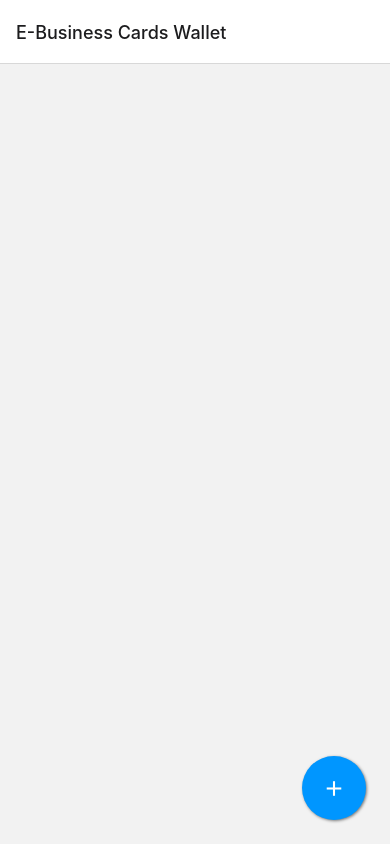
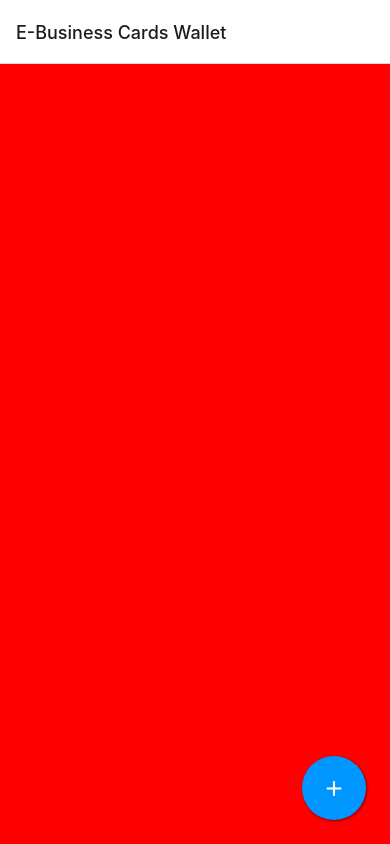
Before and after one commit to johnameen5/e_business_cards_wallet_react_native_cli, a React Native app: screen /Card in a window 390 px wide. Built offline with nearby package versions, Linux system fonts and the light colour scheme; what react-native-nfc-manager would draw is missing.

Commit message:
added flat list for cards

```diff
--- a/src/Controllers/FabController.js
+++ b/src/Controllers/FabController.js
@@ -23,6 +23,7 @@ import {
 import NetInfo from '@react-native-community/netinfo';
 import {BusinessCard} from '../Models/BusinessCard';
 import {getFromStorage, saveInStorage} from '../Services/AsnycStorageService';
+import { BUSINESS_CARDS_KEY } from "../Values/Strings";
 
 let Url = require('url');
 
@@ -175,15 +176,15 @@ function handleBusinessCardExceptions(exception) {
 }
 
 async function saveBusinessCard(businessCard) {
-  let businessCards = JSON.parse(await getFromStorage('business_cards'));
+  let businessCards = JSON.parse(await getFromStorage(BUSINESS_CARDS_KEY));
   businessCards = businessCards ?? [];
   businessCards.push(businessCard);
   console.log(businessCards);
-  await saveInStorage('business_cards', JSON.stringify(businessCards));
+  await saveInStorage(BUSINESS_CARDS_KEY, JSON.stringify(businessCards));
 }
 
 async function checkIfBusinessCardExists(businessCard) {
-  let businessCards = JSON.parse(await getFromStorage('business_cards'));
+  let businessCards = JSON.parse(await getFromStorage(BUSINESS_CARDS_KEY));
   if (!businessCards) {
     return;
   }
--- a/src/Pages/CardsListPage.js
+++ b/src/Pages/CardsListPage.js
@@ -1,10 +1,13 @@
 import React from 'react';
-import {View} from 'react-native';
+import {SafeAreaView, View} from 'react-native';
 import CustomExpandableFloatingAction from '../Widget/Custom_Widgets/fab';
+import CardsList from '../Widget/Custom_Widgets/CardsList';
 
 export function CardsListPage() {
   return (
     <View style={{flex: 1, alignItems: 'center', justifyContent: 'center'}}>
+      <CardsList />
+
       <CustomExpandableFloatingAction />
     </View>
   );
--- a/src/Services/AsnycStorageService.js
+++ b/src/Services/AsnycStorageService.js
@@ -8,3 +8,7 @@ export async function saveInStorage(key, value) {
 export async function getFromStorage(key) {
   return await AsyncStorage.getItem(`${APP_KEY}:${key}`);
 }
+
+export async function getAllItems() {
+  return await AsyncStorage.getItem();
+}
--- a/src/Values/Strings.js
+++ b/src/Values/Strings.js
@@ -1 +1,2 @@
 export const APP_KEY = '@ae.hmcinfotech.e_business_cards_wallet';
+export const BUSINESS_CARDS_KEY = 'business_cards';
--- /dev/null
+++ b/src/Widget/Custom_Widgets/CardsList.js
@@ -0,0 +1,26 @@
+import {FlatList, ListViewBase, Text, View} from 'react-native';
+import {getFromStorage} from '../../Services/AsnycStorageService';
+import {BUSINESS_CARDS_KEY} from '../../Values/Strings';
+
+function CardsList() {
+  return (
+    <FlatList
+      style={{
+        position: 'absolute',
+        top: 0,
+        left: 0,
+        height: '100%',
+        width: '100%',
+        backgroundColor: 'red',
+      }}
+      data={async () => {
+        let data = JSON.parse(await getFromStorage(BUSINESS_CARDS_KEY));
+        console.log(data);
+        return data;
+      }}
+      renderItem={item => <Text style={{color: "black"}}>{'HERE'}</Text>}
+    />
+  );
+}
+
+export default CardsList;
```
Also changed, not shown: src/Widget/Custom_Widgets/Card.js (added).
